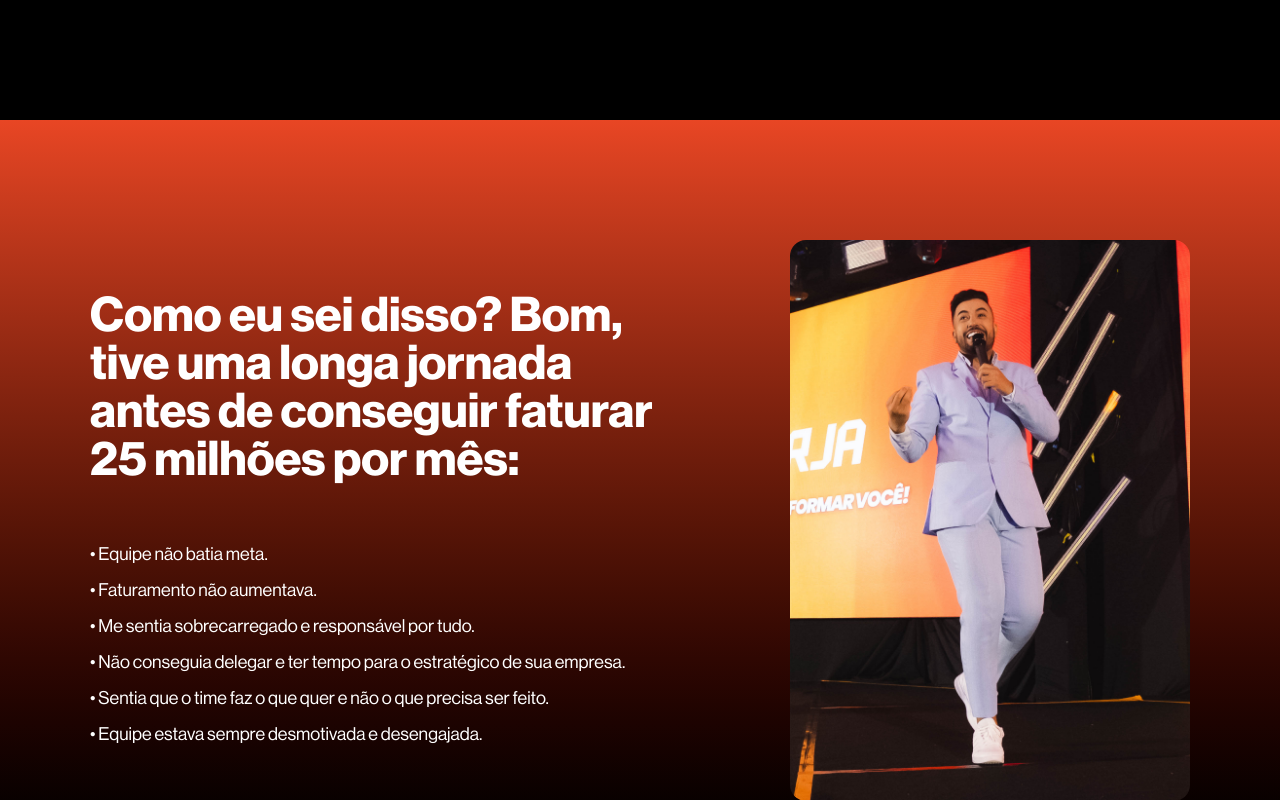
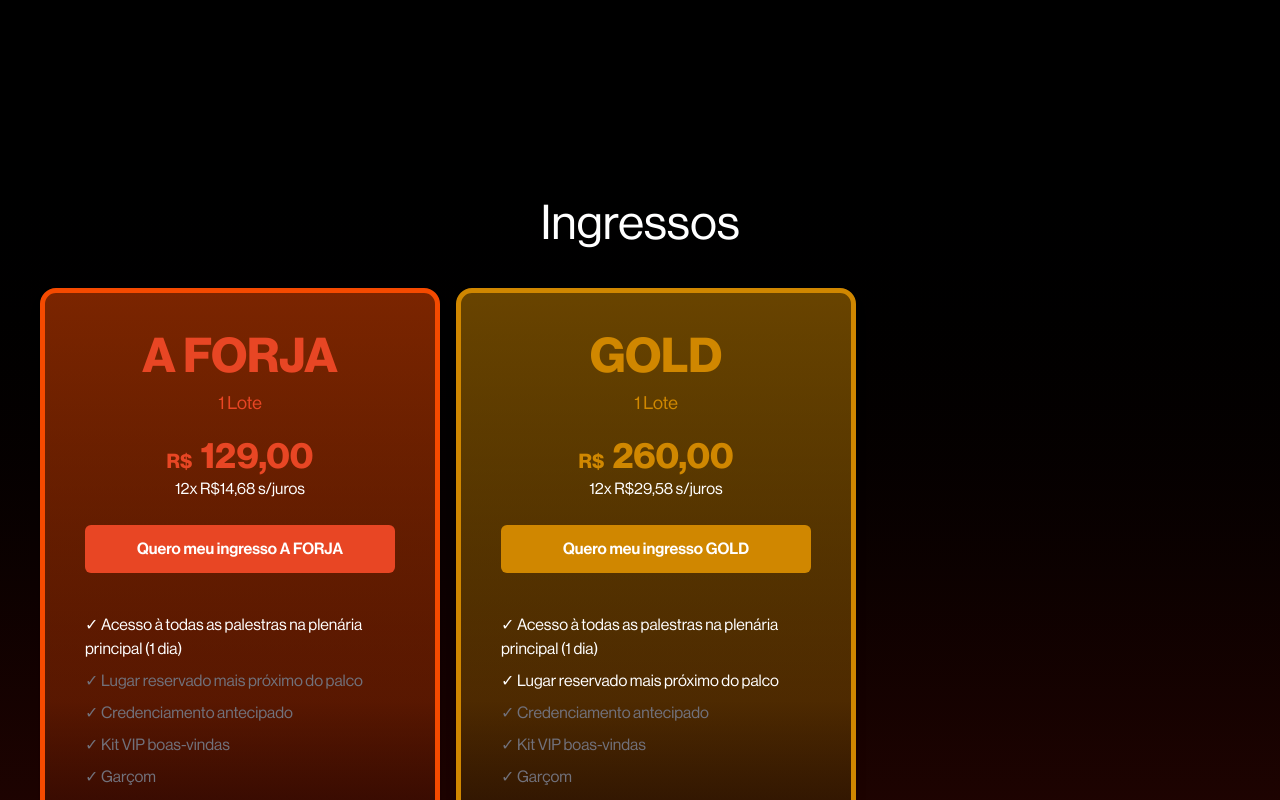
Before and after one commit to LM-Lucas-e-Marcelo/the-forge-frontend, a React (Vite) app: page / in a window 1280 px wide. Shown: the part 1460-2260 px from the top of the page. Built offline with nearby package versions, Linux system fonts and the light colour scheme.

Commit message:
update Home component: replace HowIKnow with TicketsInformation for enhanced ticket display

```diff
--- a/src/pages/home.tsx
+++ b/src/pages/home.tsx
@@ -2,23 +2,21 @@ import { Hero } from "../components/hero";
 import { HowIKnow } from "../components/how-i-know";
 import { Know } from "../components/know";
 import { Location } from "../components/location";
-import { Space } from "../components/space";
 import { Speakers } from "../components/speakers";
 import { Testimonials } from "../components/testimonials";
 import { Tickets } from "../components/tickets";
-import { YouReady } from "../components/you-ready";
+import { TicketsInformation } from "../components/tickets-information";
 
 export const Home = () => {
   return (
     <div className="w-full flex flex-col">
       <Hero />
       <Know />
-      <HowIKnow />
+      <TicketsInformation />
       <Speakers />
-      <Space />
       <Testimonials />
       <Location />
-      <YouReady />
+      <HowIKnow />
       <Tickets />
     </div>
   );
```
